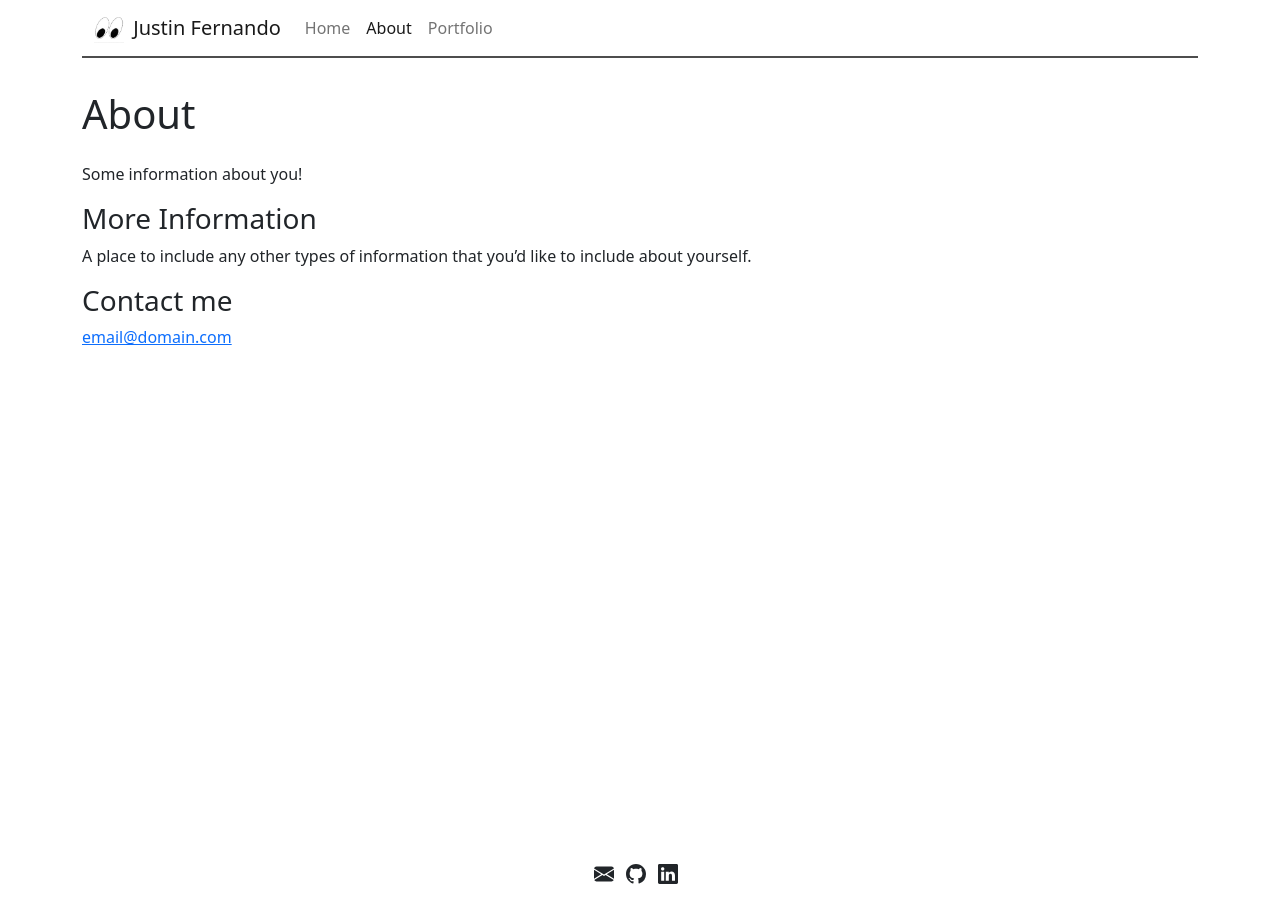
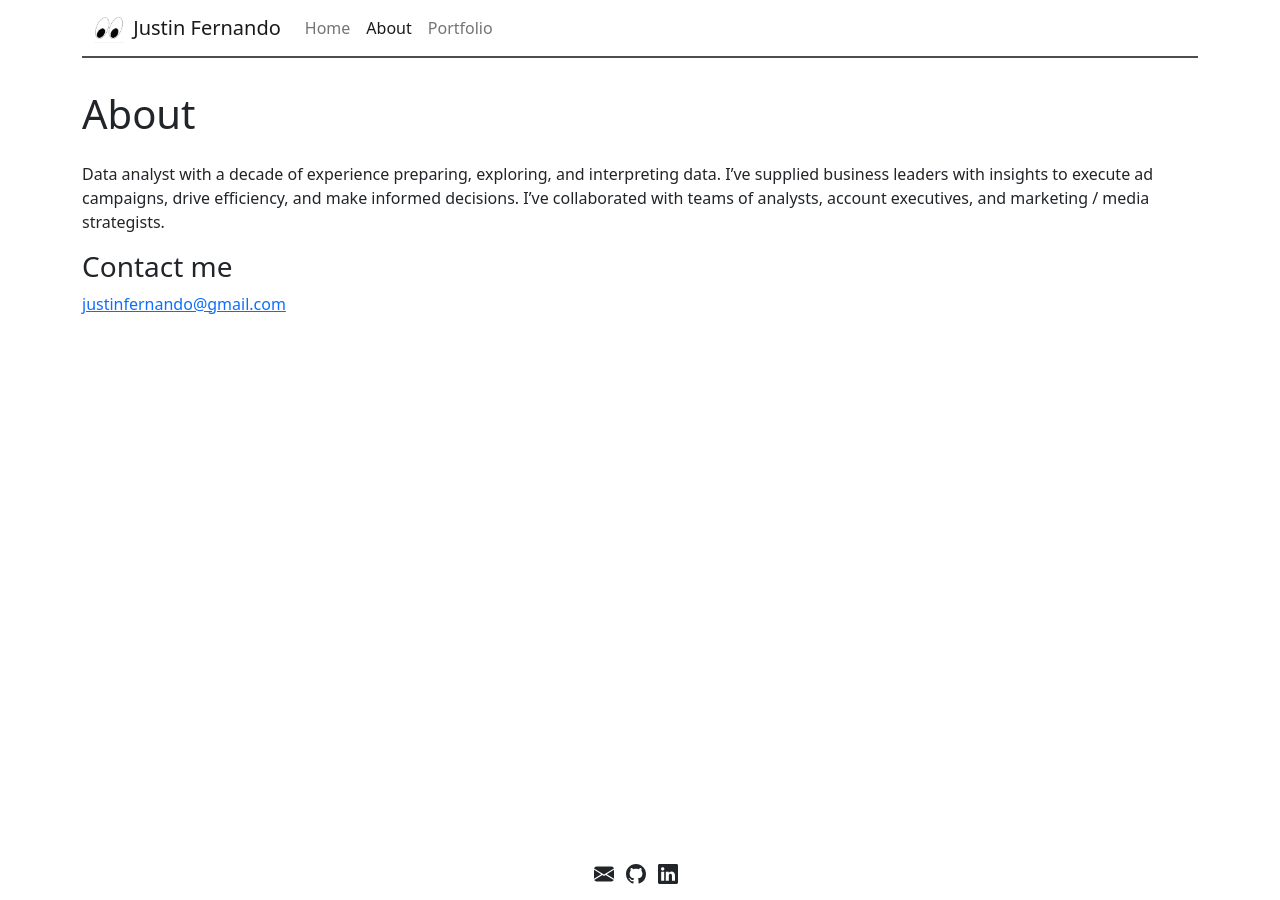
Before and after one commit to jfernando-work/jfernando-work.github.io, a Jekyll site: the page built from about.md, in a window 1280 px wide. Built offline with Jekyll 4.4.1, drawn with Linux system fonts in a browser that asks for light colours.

Commit message:
update the about me page and images

```diff
--- a/about.md
+++ b/about.md
@@ -4,12 +4,8 @@ title: About
 permalink: /about/
 ---
 
-Some information about you!
-
-### More Information
-
-A place to include any other types of information that you'd like to include about yourself.
+Data analyst with a decade of experience preparing, exploring, and interpreting data. I've supplied business leaders with insights to execute ad campaigns, drive efficiency, and make informed decisions. I've collaborated with teams of analysts, account executives, and marketing / media strategists.
 
 ### Contact me
 
-[email@domain.com](mailto:email@domain.com)
+[justinfernando@gmail.com](mailto:justinfernando@gmail.com)
```
Also changed, not shown: assets/images/sample_portfolio/aboutme.jpg (added).
